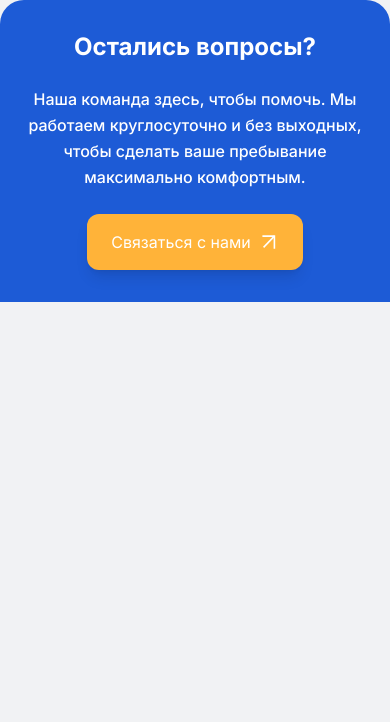
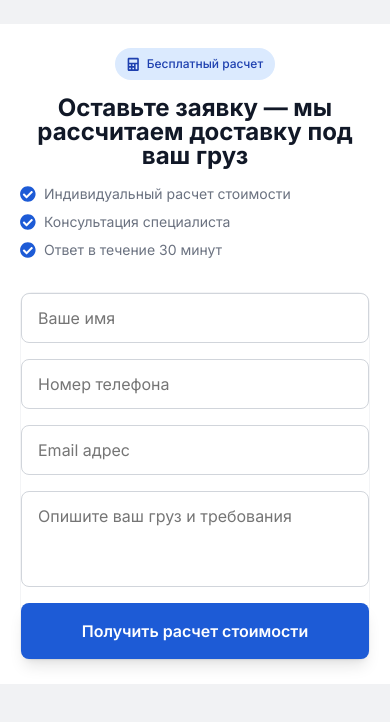
Before and after one commit to bekhzodx64/xalq-global, a Next.js app: page / in a window 390 px wide. Shown: the top 722 px of the page. Built offline with nearby package versions, Linux system fonts and the light colour scheme.

Commit message:
feat: responsive for contact form section

```diff
--- a/src/app/page.js
+++ b/src/app/page.js
@@ -1,4 +1,4 @@
-import Questions from '@/components/sections/questions'
+import ContactForm from '@/components/sections/contact-form'
 
 export default function Home() {
 	return (
@@ -7,8 +7,8 @@ export default function Home() {
 			{/* <Prices /> */}
 			{/* <Plans /> */}
 			{/* <Info /> */}
-			{/* <ContactForm /> */}
-			<Questions />
+			<ContactForm />
+			{/* <Questions /> */}
 			{/* <Download /> */}
 		</>
 	)
--- a/src/components/sections/contact-form/form-info.jsx
+++ b/src/components/sections/contact-form/form-info.jsx
@@ -2,48 +2,52 @@ import Image from 'next/image'
 
 export default function FormInfo() {
 	return (
-		<div className='flex flex-col justify-center gap-6 max-w-[535px]'>
+		<div className='flex flex-col justify-center gap-4 md:gap-6 w-full lg:max-w-[535px] lg:text-left text-center'>
 			<div>
-				<span className='inline-flex items-center gap-2 bg-[#DBEAFE] px-4 py-2 rounded-full font-medium text-[#1E40AF] text-sm'>
+				<span className='inline-flex items-center gap-2 bg-[#DBEAFE] px-3 md:px-4 py-2 rounded-full font-medium text-[#1E40AF] text-xs md:text-sm'>
 					<Image
 						src='/icons/calculator.svg'
-						width={14}
-						height={16}
+						width={12}
+						height={14}
 						alt='calculator'
+						className='md:w-3.5 md:h-4'
 					/>
 					Бесплатный расчет
 				</span>
 			</div>
-			<h2 className='font-bold text-[#111827] text-4xl'>
+			<h2 className='font-bold text-[#111827] text-2xl md:text-3xl lg:text-4xl leading-none'>
 				Оставьте заявку — мы рассчитаем доставку под ваш груз
 			</h2>
-			<ul className='*:flex *:items-center gap-2 *:gap-3 grid text-[#6B7280]'>
-				<li>
+			<ul className='gap-2 grid text-[#6B7280] text-sm md:text-base'>
+				<li className='flex items-center gap-2 md:gap-3'>
 					<Image
 						src='/icons/list-marker.svg'
-						width={20}
-						height={20}
+						width={16}
+						height={16}
 						alt='marker'
+						className='flex-shrink-0 md:w-5 md:h-5'
 					/>
-					Индивидуальный расчет стоимости
+					<span>Индивидуальный расчет стоимости</span>
 				</li>
-				<li>
+				<li className='flex items-center gap-2 md:gap-3'>
 					<Image
 						src='/icons/list-marker.svg'
-						width={20}
-						height={20}
+						width={16}
+						height={16}
 						alt='marker'
+						className='flex-shrink-0 md:w-5 md:h-5'
 					/>
-					Консультация специалиста
+					<span>Консультация специалиста</span>
 				</li>
-				<li>
+				<li className='flex items-center gap-2 md:gap-3'>
 					<Image
 						src='/icons/list-marker.svg'
-						width={20}
-						height={20}
+						width={16}
+						height={16}
 						alt='marker'
+						className='flex-shrink-0 md:w-5 md:h-5'
 					/>
-					Ответ в течение 30 минут
+					<span>Ответ в течение 30 минут</span>
 				</li>
 			</ul>
 		</div>
--- a/src/components/sections/contact-form/form.jsx
+++ b/src/components/sections/contact-form/form.jsx
@@ -1,29 +1,29 @@
 export default function Form() {
 	return (
-		<form className='gap-6 grid shadow-xl p-8 border border-[#F3F4F6] rounded-2xl w-full max-w-[535px]'>
+		<form className='gap-4 md:gap-6 grid sm:shadow-xl sm:p-6 md:p-8 border border-[#F3F4F6] rounded-xl md:rounded-2xl w-full max-w-full lg:max-w-[535px]'>
 			<input
 				type='text'
 				inputMode='text'
 				placeholder='Ваше имя'
-				className='px-4 py-3.5 border border-[#D1D5DB] rounded-xl placeholder:text-[#757575]'
+				className='px-4 py-3 md:py-3.5 border border-[#D1D5DB] focus:border-transparent rounded-lg md:rounded-xl focus:outline-none focus:ring-[#1D5BD6] focus:ring-2 placeholder:text-[#757575] transition-all duration-200'
 			/>
 			<input
 				type='tel'
 				inputMode='tel'
 				placeholder='Номер телефона'
-				className='px-4 py-3.5 border border-[#D1D5DB] rounded-xl placeholder:text-[#757575]'
+				className='px-4 py-3 md:py-3.5 border border-[#D1D5DB] focus:border-transparent rounded-lg md:rounded-xl focus:outline-none focus:ring-[#1D5BD6] focus:ring-2 placeholder:text-[#757575] transition-all duration-200'
 			/>
 			<input
 				type='email'
 				inputMode='email'
 				placeholder='Email адрес'
-				className='px-4 py-3.5 border border-[#D1D5DB] rounded-xl placeholder:text-[#757575]'
+				className='px-4 py-3 md:py-3.5 border border-[#D1D5DB] focus:border-transparent rounded-lg md:rounded-xl focus:outline-none focus:ring-[#1D5BD6] focus:ring-2 placeholder:text-[#757575] transition-all duration-200'
 			/>
 			<textarea
 				placeholder='Опишите ваш груз и требования'
-				className='px-4 py-3.5 border border-[#D1D5DB] rounded-xl min-h-28 placeholder:text-[#757575] resize-none'
+				className='px-4 py-3 md:py-3.5 border border-[#D1D5DB] focus:border-transparent rounded-lg md:rounded-xl focus:outline-none focus:ring-[#1D5BD6] focus:ring-2 min-h-24 md:min-h-28 placeholder:text-[#757575] transition-all duration-200 resize-none'
 			></textarea>
-			<button className='bg-[#1D5BD6] py-6 rounded-xl font-semibold text-white cursor-pointer'>
+			<button className='bg-[#1D5BD6] hover:bg-[#1a4fc7] shadow-lg hover:shadow-xl py-4 md:py-6 rounded-lg md:rounded-xl font-semibold text-white transition-colors duration-200 cursor-pointer'>
 				Получить расчет стоимости
 			</button>
 		</form>
--- a/src/components/sections/contact-form/index.jsx
+++ b/src/components/sections/contact-form/index.jsx
@@ -4,10 +4,10 @@ import FormInfo from './form-info'
 export default function ContactForm() {
 	return (
 		<section
-			className='mx-auto pt-8 pb-16 scroll-mt-[140px] container'
+			className='mx-auto px-4 pt-6 md:pt-8 pb-12 md:pb-16 scroll-mt-[140px] container'
 			id='contact-form'
 		>
-			<div className='flex justify-between bg-white drop-shadow-2xl p-12 rounded-3xl'>
+			<div className='flex lg:flex-row flex-col justify-between gap-8 lg:gap-12 bg-white sm:drop-shadow-2xl -mx-5 sm:mx-0 p-6 md:p-8 lg:p-12 sm:rounded-2xl md:rounded-3xl'>
 				<FormInfo />
 				<Form />
 			</div>
```
